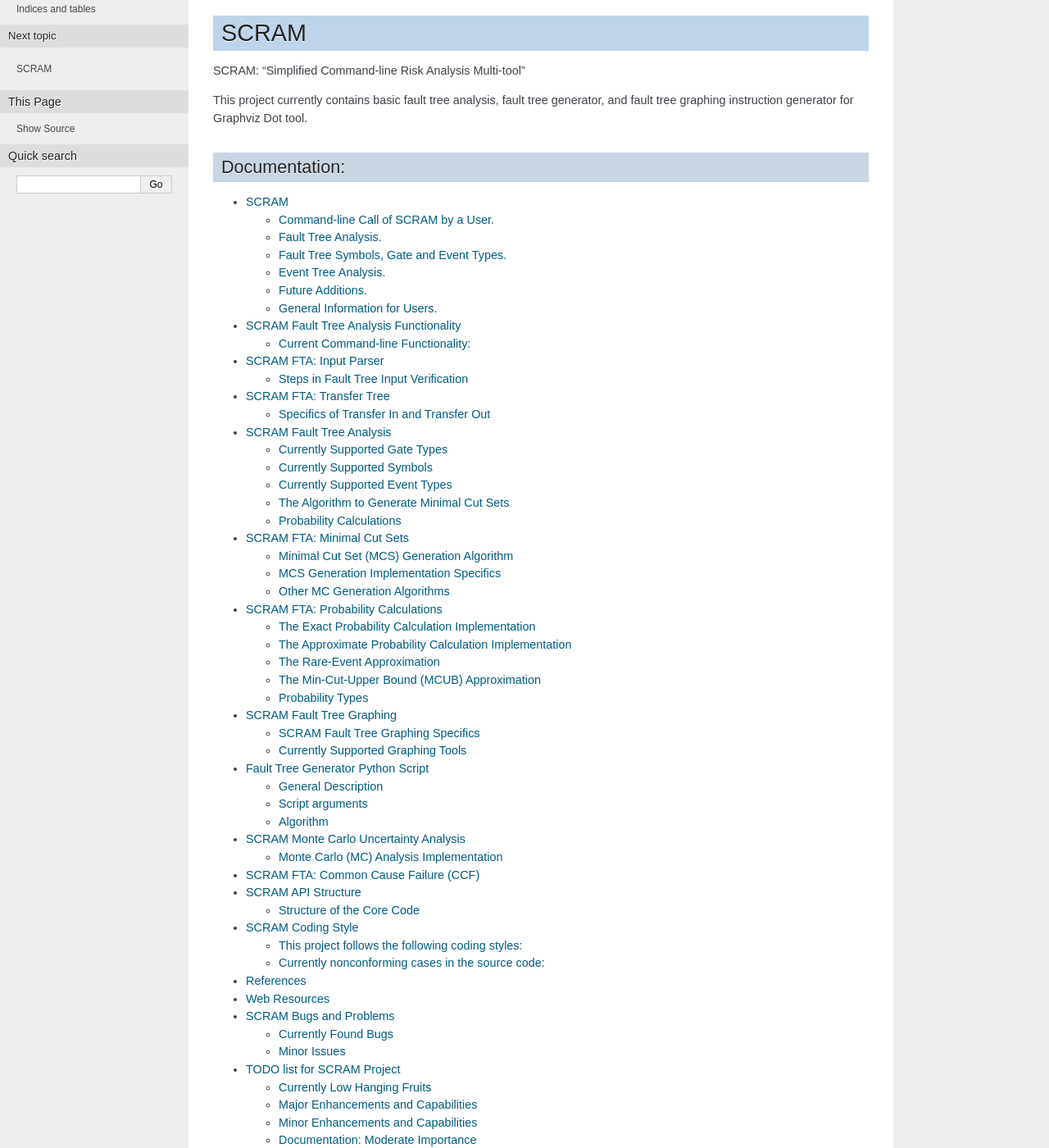
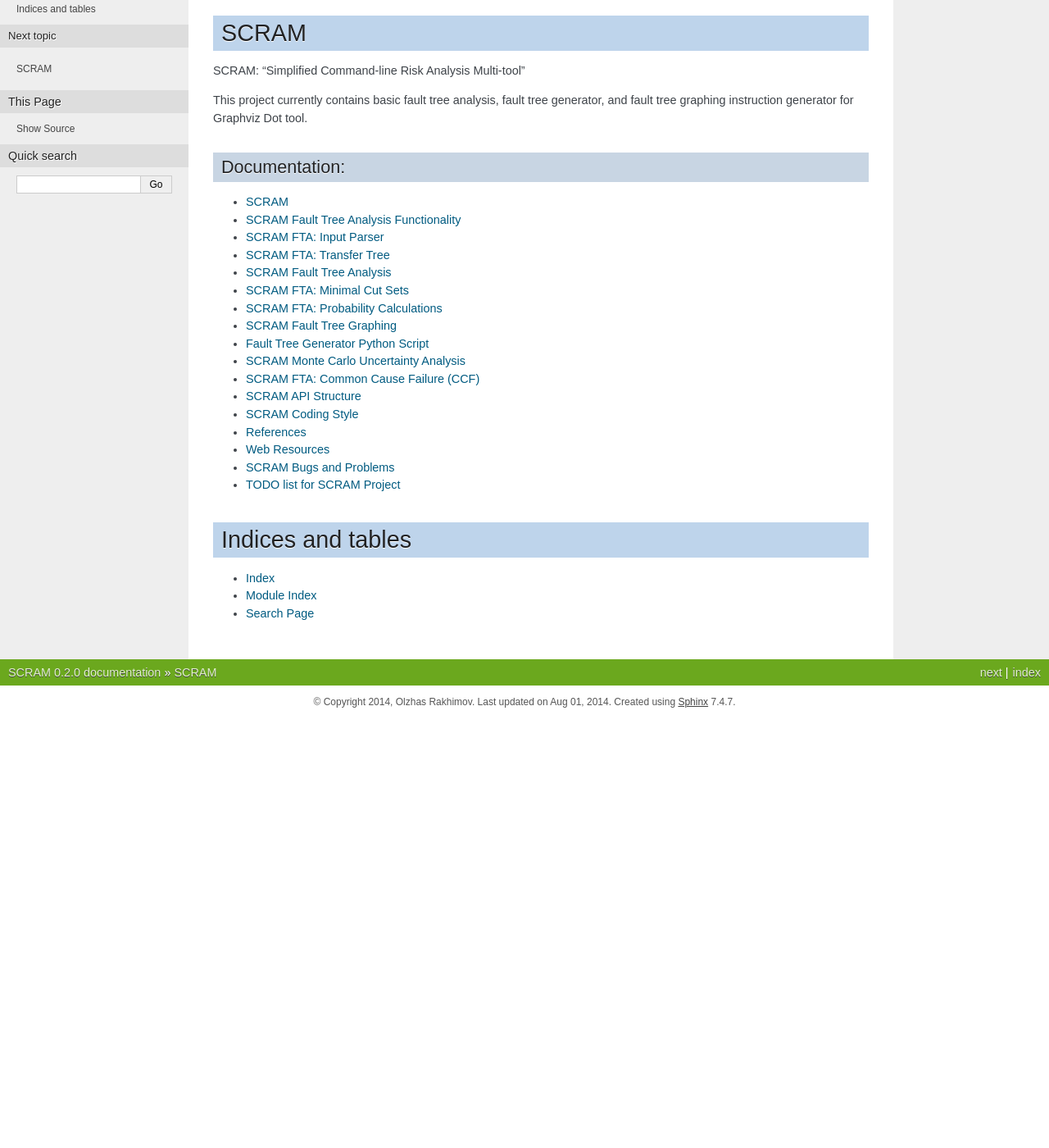
Before and after one commit to rakhimov/scram, a Sphinx documentation site: the page built from source/index.rst, in a window 1280 px wide and 1400 px high, scrolled down 198 px. Shown: the whole window at 82% size. Built offline with Sphinx 7.4.7, drawn with Linux system fonts in a browser that asks for light colours; formulas are drawn with MathJax 3; after the commit the page ends 1074 px from its top, so only the background shows below that; part of the change alters nothing that is shown; some of the changed text lies outside the part shown.

```diff
--- a/source/conf.py
+++ b/source/conf.py
@@ -143,7 +143,7 @@ html_static_path = ['astatic']
 
 # If not '', a 'Last updated on:' timestamp is inserted at every page bottom,
 # using the given strftime format.
-#html_last_updated_fmt = '%b %d, %Y'
+html_last_updated_fmt = '%b %d, %Y'
 
 # If true, SmartyPants will be used to convert quotes and dashes to
 # typographically correct entities.
--- a/source/index.rst
+++ b/source/index.rst
@@ -22,7 +22,7 @@ Documentation:
 --------------
 
 .. toctree::
-    :maxdepth: 2
+    :maxdepth: 1
 
     doc/scram_description
     doc/fta_calls
```
